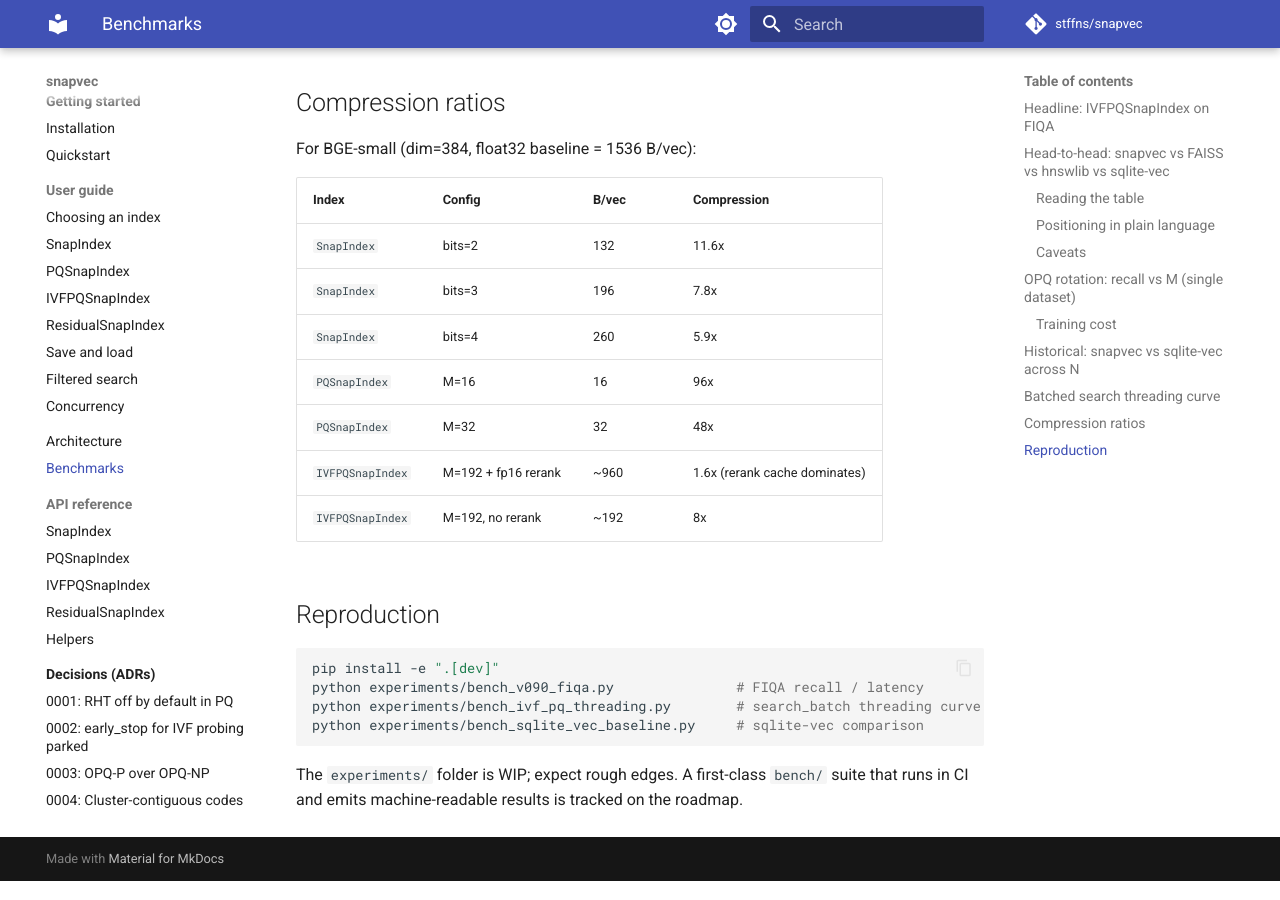
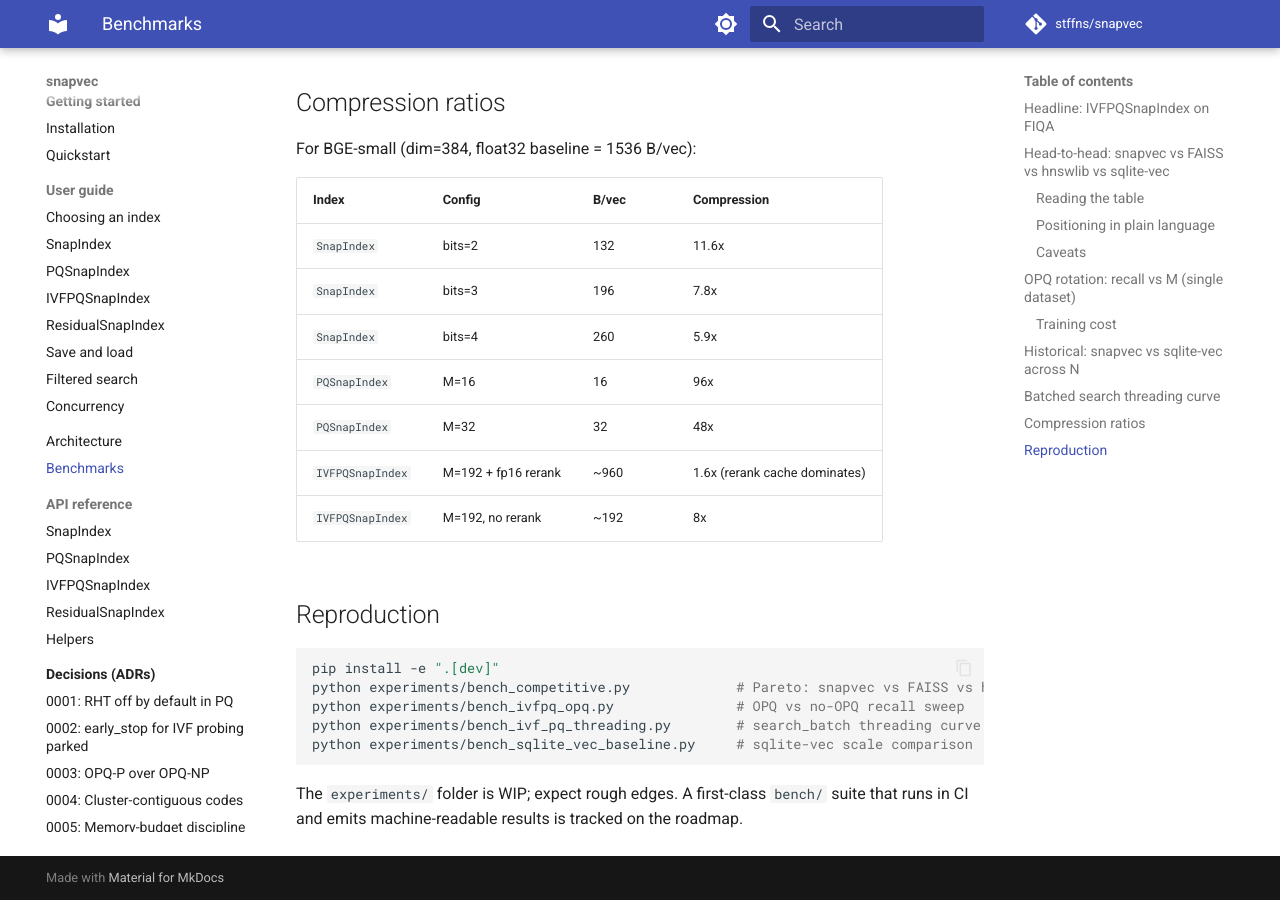
Before and after one commit to stffns/snapvec, an MkDocs documentation site: the page built from docs/benchmarks.md, in a window 1280 px wide and 900 px high, scrolled down 7282 px. Built offline with MkDocs 1.6.1 and Material for MkDocs 9.7.7, drawn with Linux system fonts in a browser that asks for light colours; comment, search, counter and statistics services are not loaded.

Commit message:
docs: fix broken refs from experiments cleanup, paper typo
- docs/benchmarks.md: point reproduction block at bench scripts
  that still exist (bench_competitive, bench_ivfpq_opq,
  bench_ivf_pq_threading, bench_sqlite_vec_baseline) instead of
  the deleted v090 scripts.
- experiments/_colab_embed_corpus.py: update docstring to name
  current consumers; removed refs to bench_ivf_pq_1m_baseline and
  _profile_add_batch_1m (both archaeology, deleted in ab20cbd).
- paper/snapvec-0.11.md Section 7: fix reproducibility command
  bench_ivfpq_threading.py -> bench_ivf_pq_threading.py (the
  actual filename).

````diff
--- a/docs/benchmarks.md
+++ b/docs/benchmarks.md
@@ -289,9 +289,10 @@
 
 ```bash
 pip install -e ".[dev]"
-python experiments/bench_v090_fiqa.py               # FIQA recall / latency
+python experiments/bench_competitive.py             # Pareto: snapvec vs FAISS vs hnswlib vs sqlite-vec
+python experiments/bench_ivfpq_opq.py               # OPQ vs no-OPQ recall sweep
 python experiments/bench_ivf_pq_threading.py        # search_batch threading curve
-python experiments/bench_sqlite_vec_baseline.py     # sqlite-vec comparison
+python experiments/bench_sqlite_vec_baseline.py     # sqlite-vec scale comparison
 ```
 
 The `experiments/` folder is WIP; expect rough edges. A first-class
````
Also changed, not shown: paper/snapvec-0.11.md (+1 -1 lines), 1 other file.
